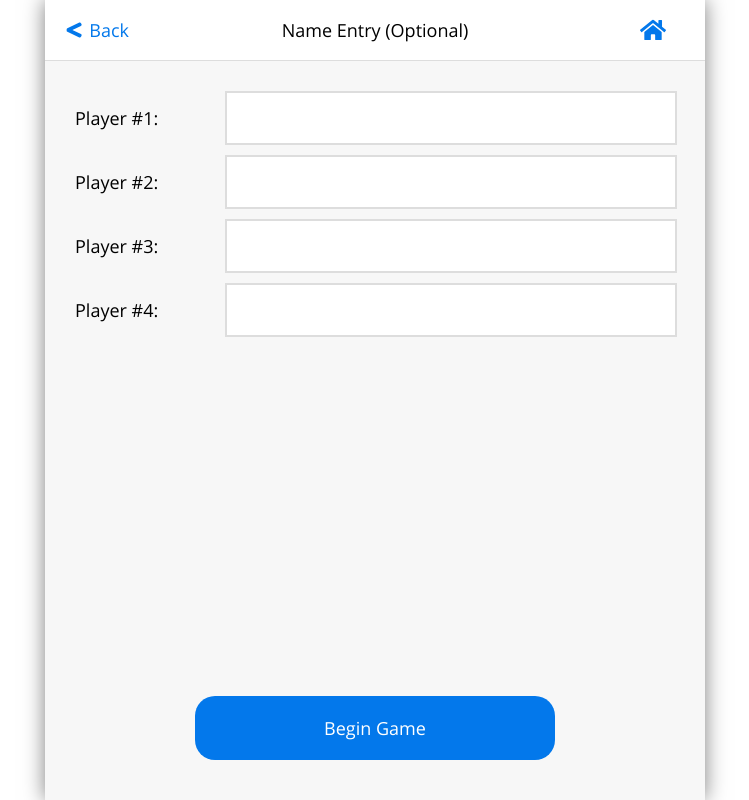
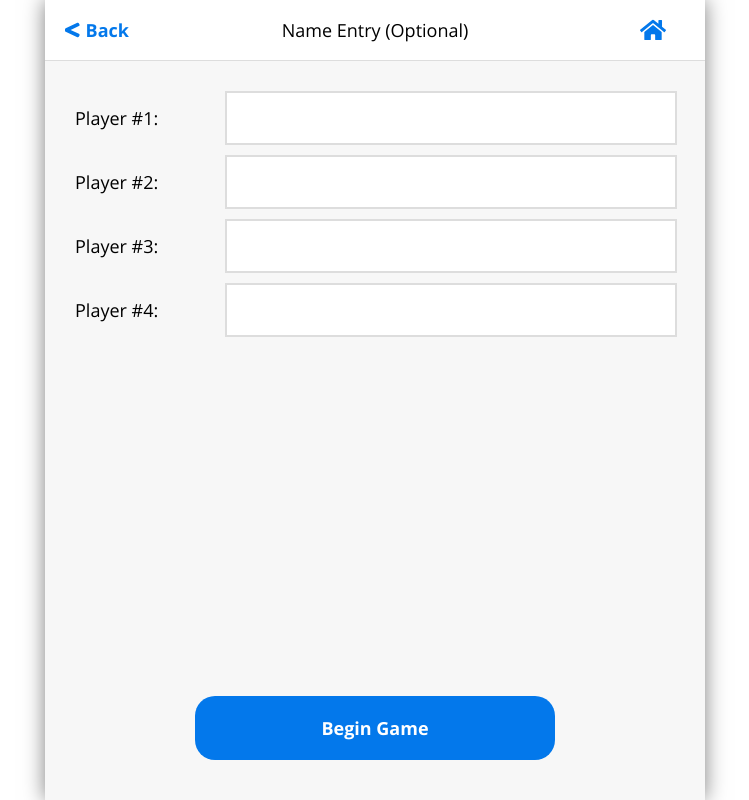
Before and after one commit to christianhalsell/app-street-sports-challenger, a React (Create React App) app: page /nameentry in a window 1280 px wide. Shown: the whole page, without its empty margins (265-1014 px from the left). Built offline with nearby package versions, Linux system fonts and the light colour scheme.

Commit message:
updated button font weight

```diff
--- a/src/components/Button.module.css
+++ b/src/components/Button.module.css
@@ -6,7 +6,7 @@
   color: white;
   cursor: pointer;
   display: flex;
-  font-family: 'OpenSans-Regular', 'Helvetica Neue', 'Arial', sans-serif;
+  font-family: 'OpenSans-Bold', 'Helvetica Neue', 'Arial', sans-serif;
   font-size: 1.125rem;
   justify-content: center;
   margin: 10px;
--- a/src/components/InputTeamDisplay.module.css
+++ b/src/components/InputTeamDisplay.module.css
@@ -21,7 +21,7 @@
 .playersText {
   color: white;
   font-family: 'OpenSans-Regular', 'Helvetica Neue', 'Arial', sans-serif;
-  font-size: 24px;
+  font-size: 18px;
 }
 .scoreWrapper {
   display: flex;
```
